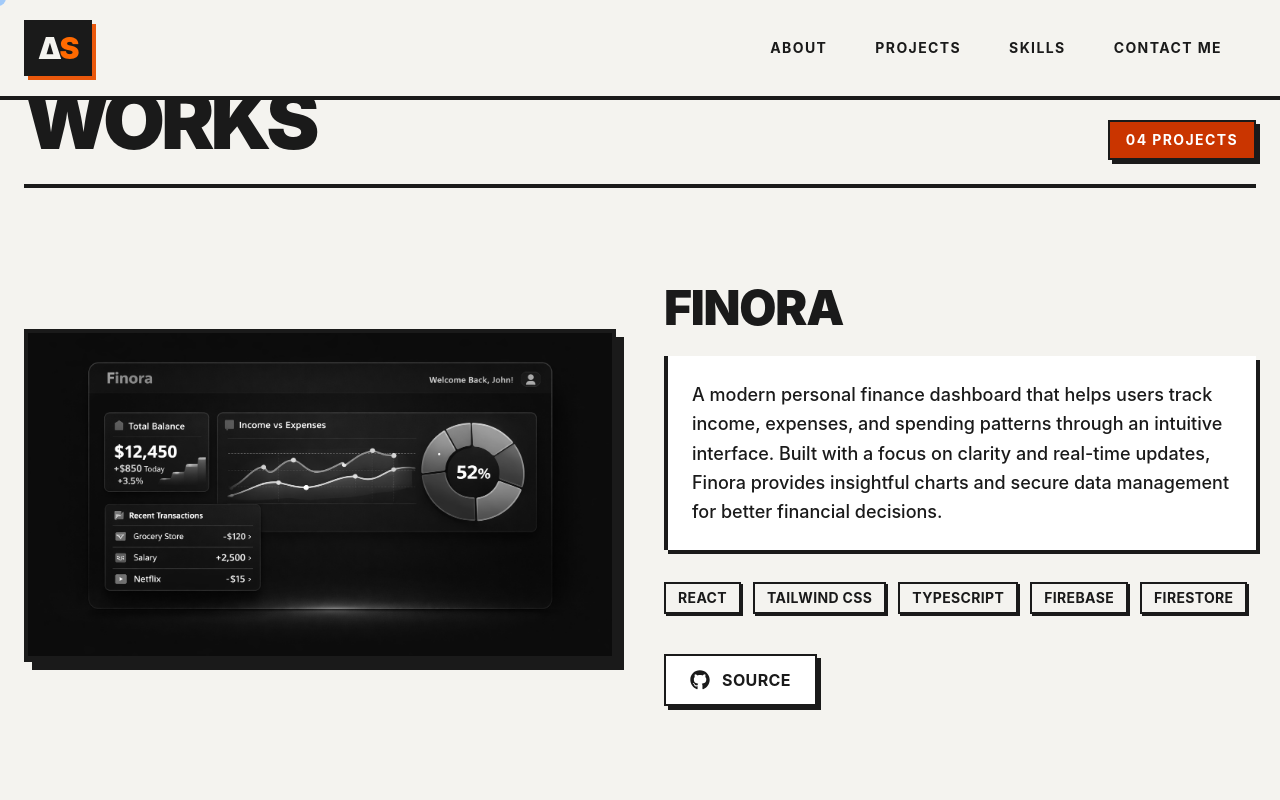
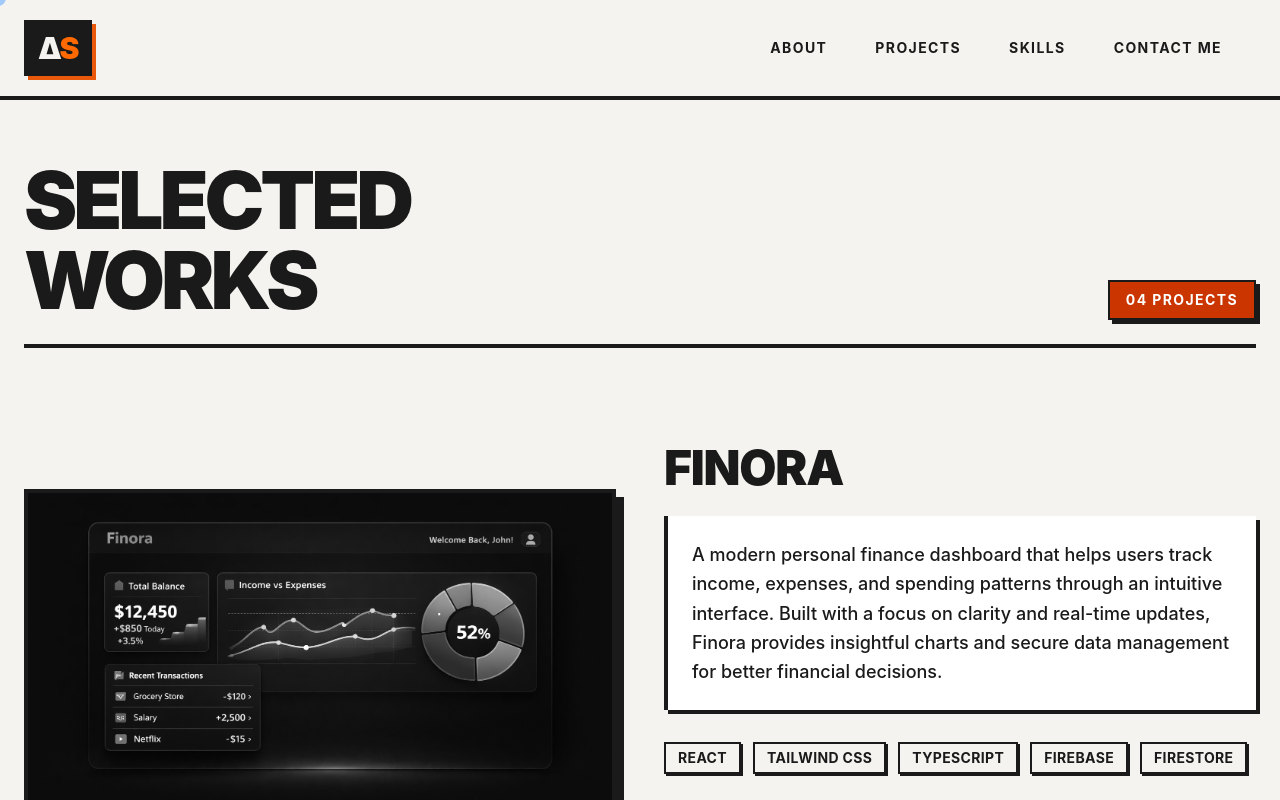
Before and after one commit to ash05741/portfolio-frontend, a React (Vite) app: page /projects in a window 1280 px wide. Shown: the top 800 px of the page. Built offline with nearby package versions, Linux system fonts and the light colour scheme.

Commit message:
fix(routing): add vercel rewrite rules to fix 404 on refresh

```diff
--- a/src/Components/Projects.jsx
+++ b/src/Components/Projects.jsx
@@ -48,7 +48,7 @@ export default function Projects({ className }) {
   ];
 
   return (
-    <section className={`min-h-screen bg-[#F4F3EF] font-sans ${className}`}>
+    <section id="projects" className={`min-h-screen bg-[#F4F3EF] font-sans pt-32 md:pt-40 scroll-mt-24 ${className}`}>
       <div className="max-w-7xl mx-auto px-6">
 
         {/* Title Block */}
```
Also changed, not shown: vercel.json (added).
